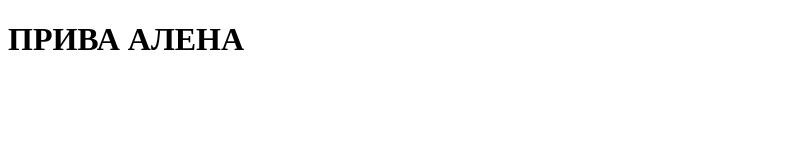
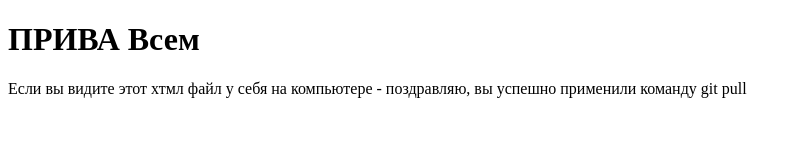
Before and after one commit to alv1k/11lesson, a plain HTML site: page index.html in a window 1280 px wide. Shown: the whole page, without its empty margins (0-802 px from the left). Drawn offline with Linux system fonts and the light colour scheme.

Commit message:
Update index.html

```diff
--- a/index.html
+++ b/index.html
@@ -5,6 +5,7 @@
 	<title></title>
 </head>
 <body>
-	<h1>ПРИВА АЛЕНА</h1>
+	<h1>ПРИВА Всем</h1>
+	<p>Если вы видите этот хтмл файл у себя на компьютере - поздравляю, вы успешно применили команду git pull</p>
 </body>
 </html>
```
